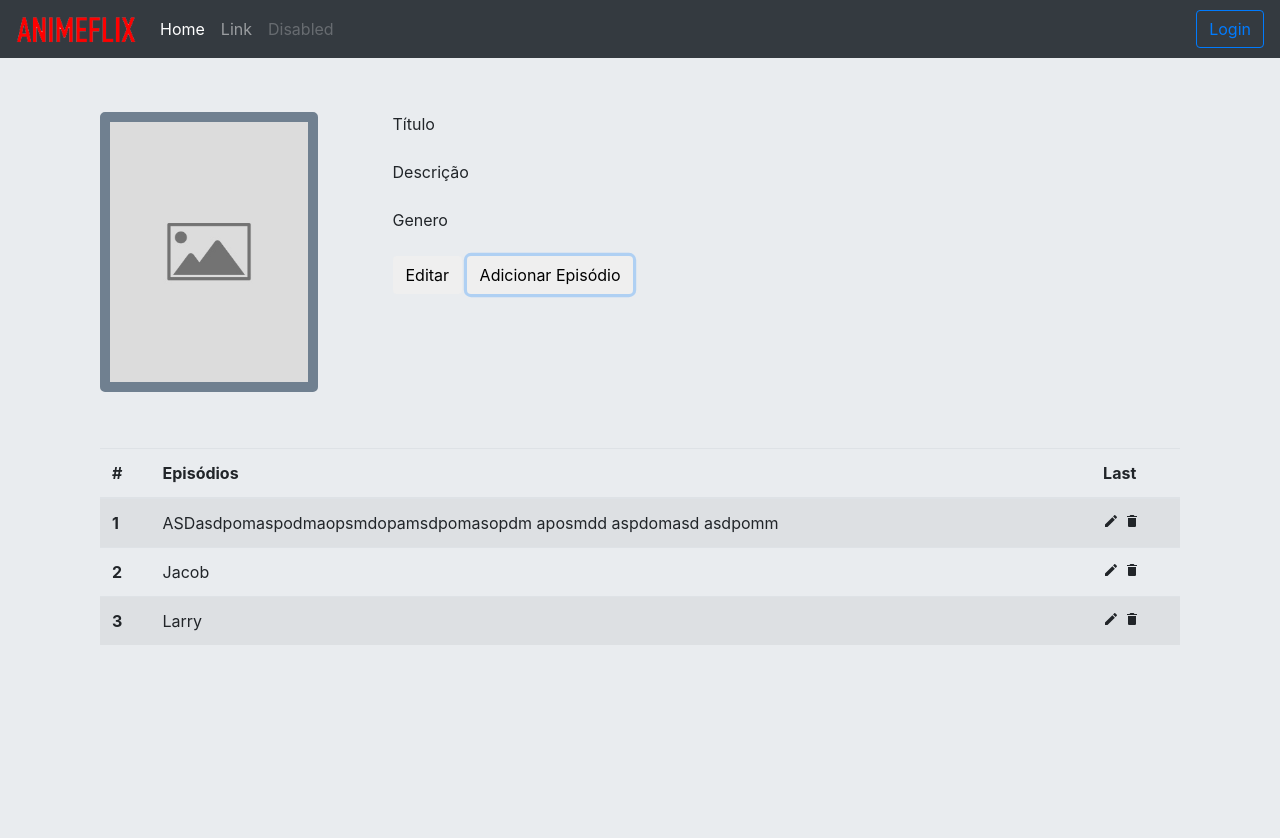
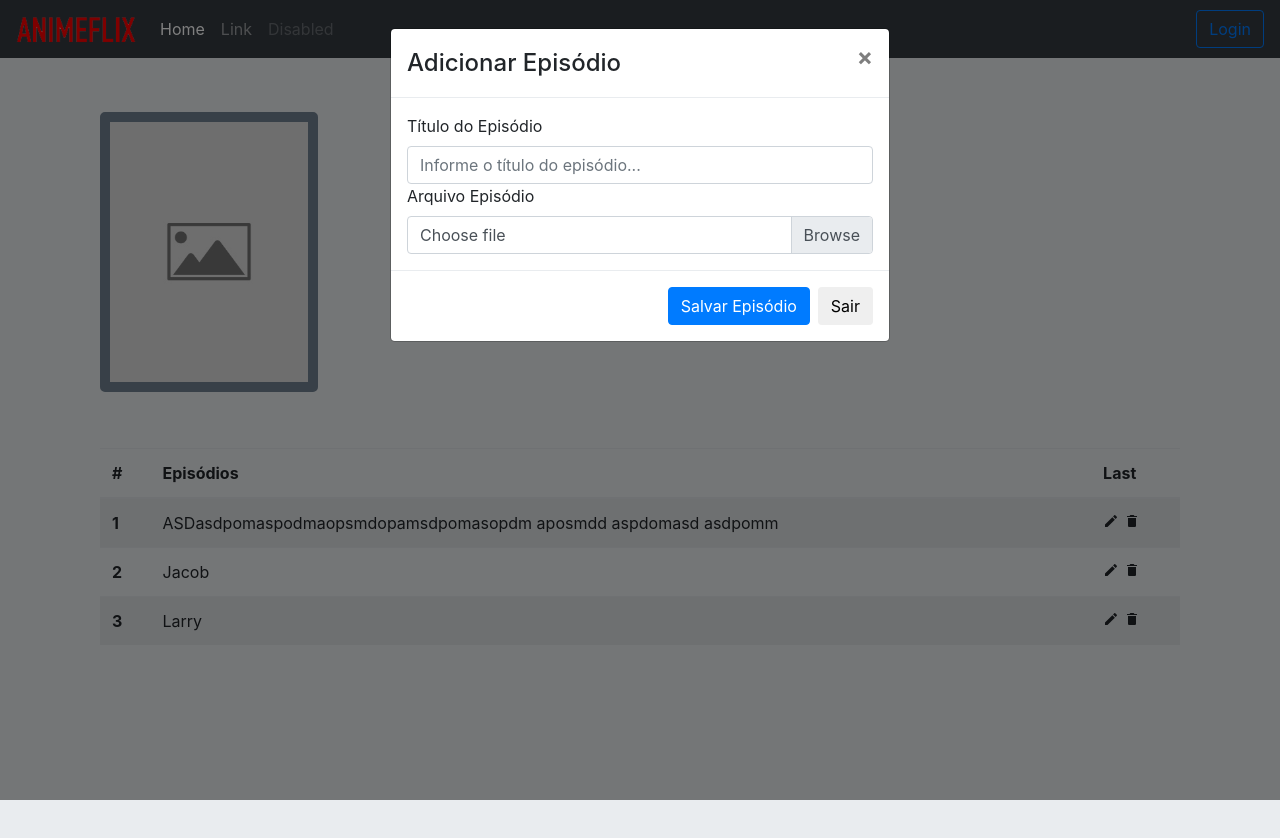
Before and after one commit to FrancineAlves/animeFlix, a plain HTML site: page pages/anime_addEpisodios.html in a window 1280 px wide. Both pictures are taken after a click on the button "Adicionar Episódio". Drawn offline with nearby package versions, Linux system fonts and the light colour scheme.

Commit message:
Formulario Episódios

```diff
--- a/assets/js/anime_dao.js
+++ b/assets/js/anime_dao.js
@@ -25,6 +25,8 @@ Anime.add = function(anime) {
     anime.id = Anime.generateID();
     animesList.push(anime);
     localStorage.setItem(senhaDoBanco, JSON.stringify(animesList) );
+
+    return anime.id;
 }
 
 Anime.getById = function(animeId) {
--- a/assets/js/formulario.js
+++ b/assets/js/formulario.js
@@ -12,9 +12,11 @@ function addAnime(event) {
     currentAnime.qtdEpisodios = formulario.qtdEpisodios.value;
     currentAnime.descricao = formulario.descricao.value;
 
-    Anime.add(currentAnime);
+    id = Anime.add(currentAnime);
     toastr.success("O novo anime foi adicionado!", "Sucesso!");
     resetForm(formulario);
+
+    window.location.replace("./anime_addEpisodios.html?anime="+id);
 }
 
 function resetForm(formulario) {
--- a/pages/anime_addEpisodios.html
+++ b/pages/anime_addEpisodios.html
@@ -71,12 +71,44 @@
                         <label for="tags">Genero</label>
                         <p id="skills-block" class="skills-block"></p>
                     </div>
-                    <button type="button" class="btn btn-default">Editar</button>
-                    <button type="button" class="btn btn-default">Adicionar Episódio</button>
+                    <button type="button" class="btn btn-outline-primary">Editar</button>
+                    <button class="btn btn-outline-primary" data-toggle="modal" data-target="#addEpisodio">Adicionar Episódio</button>
                 </section>
             </div>
         </section>
     <main>
+
+<!-- Modal Login -->
+<div class="modal fade" id="addEpisodio" tabindex="-1" role="dialog" aria-labelledby="addEpisodio" aria-hidden="true">
+    <div class="modal-dialog">
+      <div class="modal-content">
+        <div class="modal-header">
+          <h4 class="modal-title" id="myModalLabel">Adicionar Episódio</h4>
+          <button type="button" class="close" data-dismiss="modal" aria-label="Close">
+            <span aria-hidden="true">&times;</span>
+          </button>
+        </div>
+        <div class="modal-body">
+          <form>
+            <div class="form-anime-episodio" novalidate onsubmit="addAnimeEpisodio(event)">
+                <label for="nome">Título do Episódio</label>
+              <input type="text" class="form-control" id="titulo" placeholder="Informe o título do episódio...">
+            </div>
+            <label for="nome">Arquivo Episódio</label>
+            <div class="custom-file">
+                <input type="file" class="custom-file-input" id="inputGroupFile03" aria-describedby="inputGroupFileAddon03">
+                <label class="custom-file-label" for="inputGroupFile03">Choose file</label>
+              </div>
+          </form>
+        </form>
+        </div>
+        <div class="modal-footer">
+          <button type="button" class="btn btn-primary">Salvar Episódio</button>
+          <button type="button" class="btn btn-default" data-dismiss="modal">Sair</button>
+        </div>
+      </div>
+    </div>
+  </div>
 
     <main class="container">
        <section class="table-responsive-sm">
```
Also changed, not shown: assets/js/search.js (+13 -13 lines).
